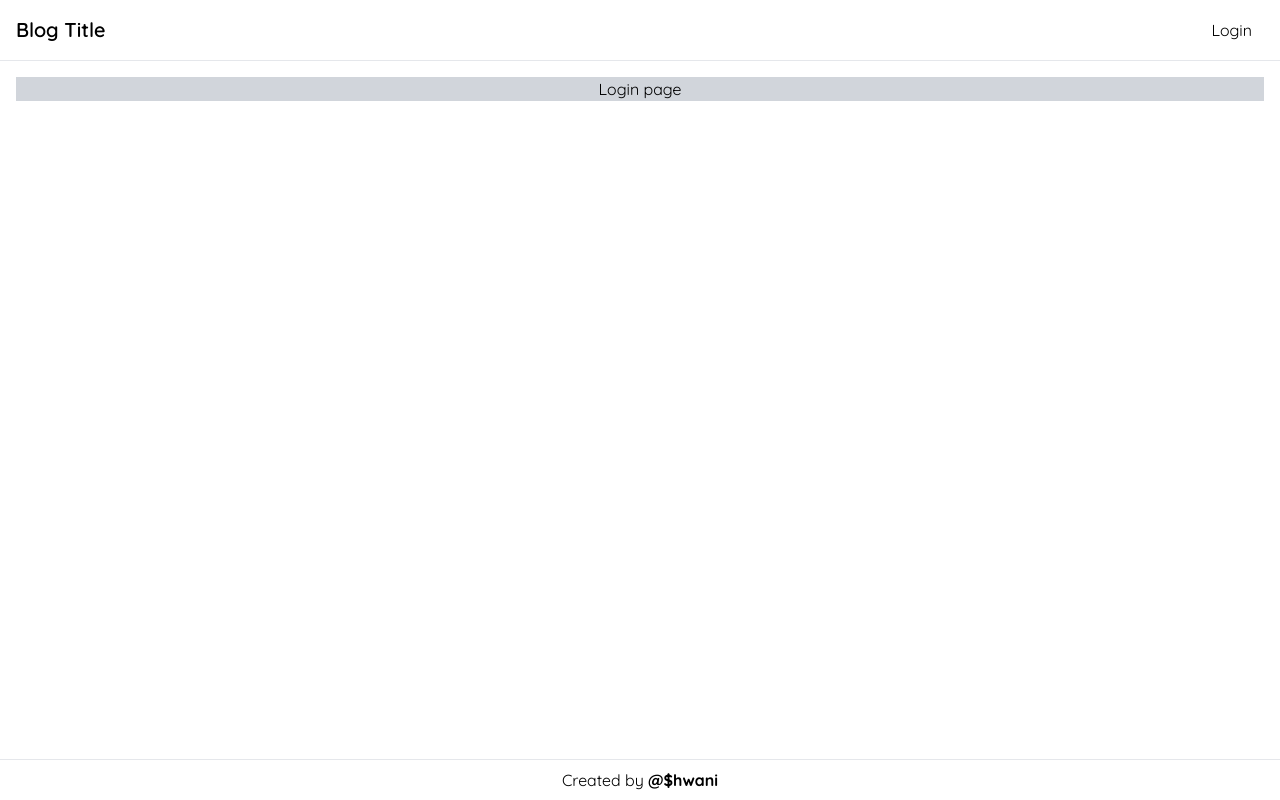
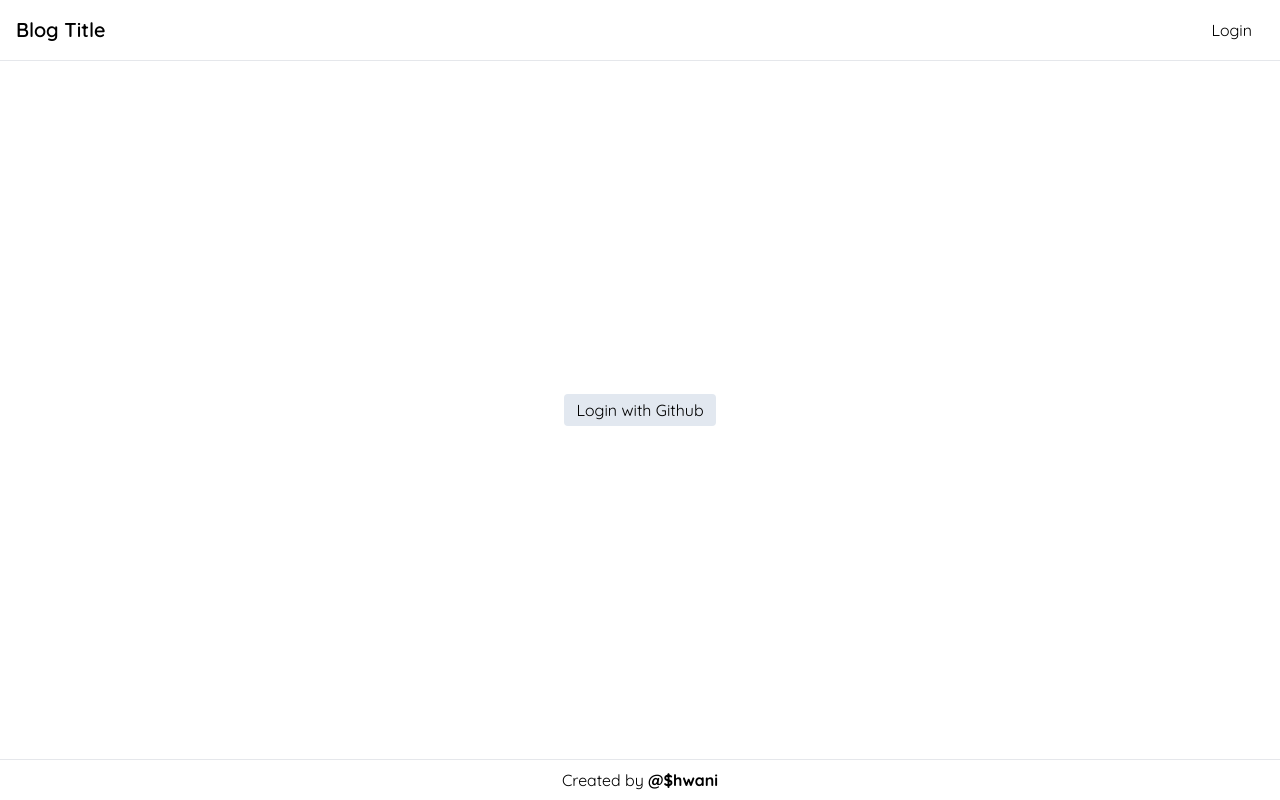
Before and after one commit to ashwani422/next-blog, a Next.js app: page /login in a window 1280 px wide. Built offline with nearby package versions, Linux system fonts and the light colour scheme.

Commit message:
Inintail Login page setup

```diff
--- a/pages/login.js
+++ b/pages/login.js
@@ -2,8 +2,8 @@
 
 export default function Login() {
   return (
-    <div className="flex justify-center bg-gray-300">
-      <h1>Login page</h1>
+    <div className="h-full flex justify-center items-center">
+      <button className="px-3 rounded py-1 bg-slate-200 hover:bg-slate-900 hover:text-white">Login with Github</button>
     </div>
   )
 }
```
